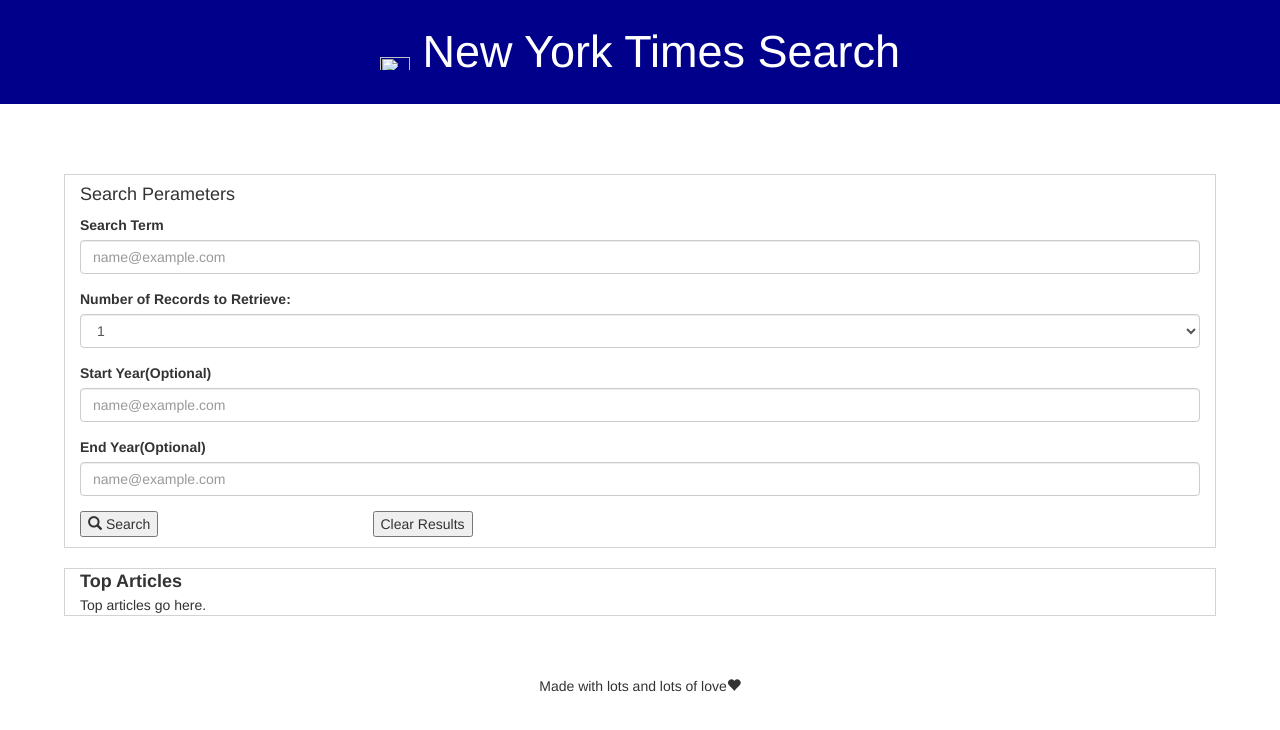
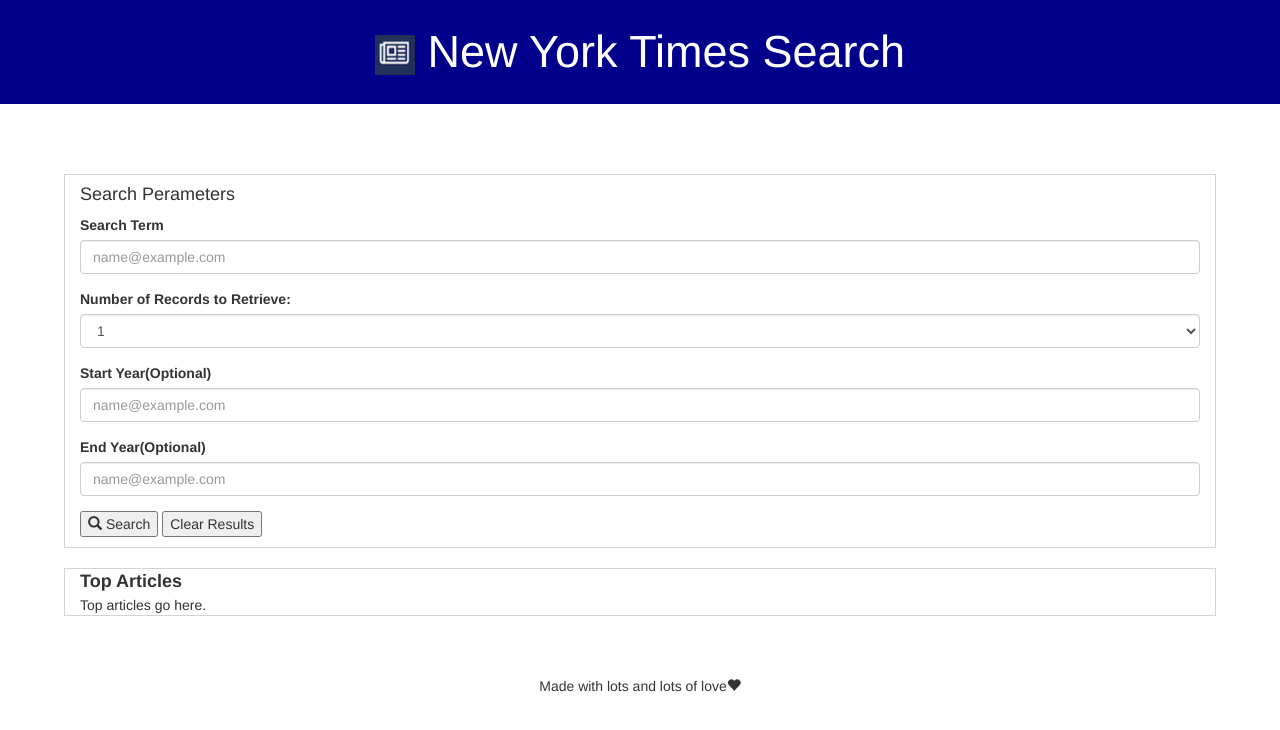
Before and after one commit to anukc1/NYT-classactivity, a plain HTML site: page index.html in a window 1280 px wide. Drawn offline with nearby package versions, Linux system fonts and the light colour scheme; no server answers.

Commit message:
latest inclass

```diff
--- a/index.html
+++ b/index.html
@@ -10,7 +10,7 @@
 </head>
 <body>
   <header id="header">
-    <img src="..." width="30" height="30" class="d-inline-block align-top" alt="">
+    <img src="images/imgnewspaper.png" width="40" height="40" class="d-inline-block align-top" alt="">
     New York Times Search
   </header>
   <div class="container-fluid">
@@ -66,8 +66,7 @@
     <div class="row-six">
       <div class="col-md-3" id="search">
         <button><span class="glyphicon glyphicon-search"></span> Search</button>
-      </div>
-      <div class="col-md-3" id="results">
+
         <button>Clear Results</button>
       </div>
     </div>
```
Also changed, not shown: images/imgnewspaper.png (renamed from images/Screen Shot 2019-06-17 at 1.31.35 PM.png).
